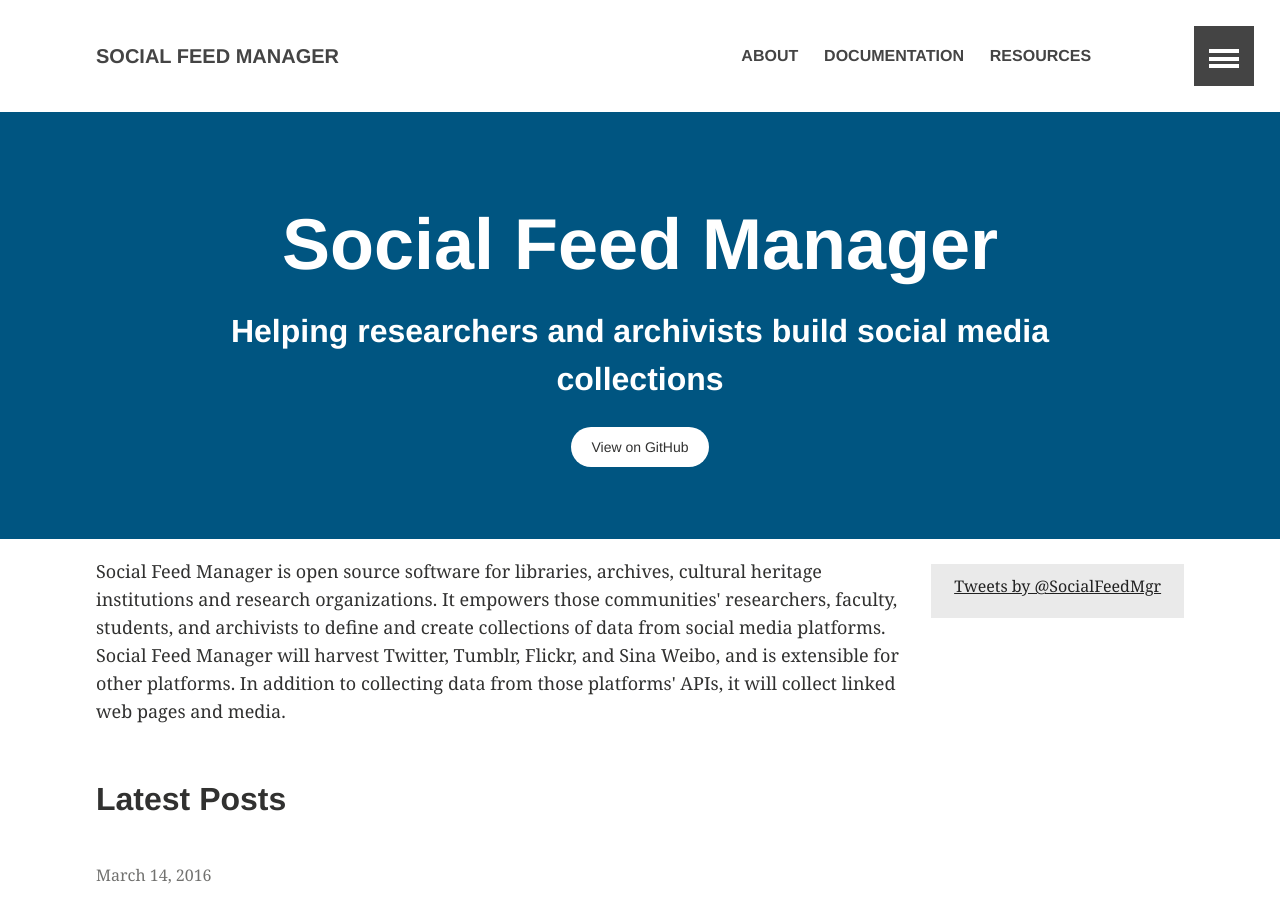
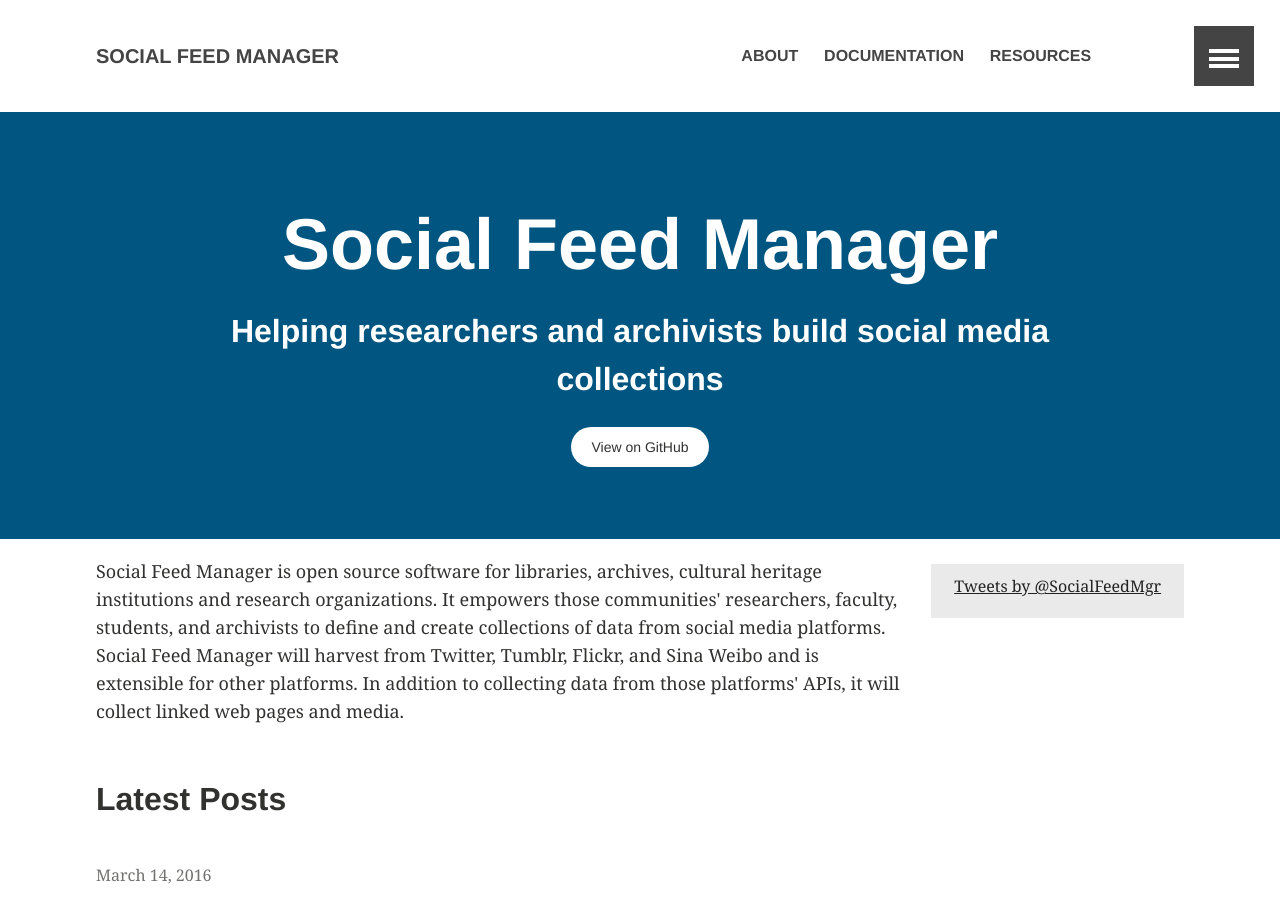
Before and after one commit to gwu-libraries/sfm-ui, a Jekyll site: the page built from index.md, in a window 1280 px wide and 900 px high. Built offline with Jekyll 4.4.1, drawn with Linux system fonts in a browser that asks for light colours; comment, search, counter and statistics services are not loaded.

Commit message:
editing intro paragraph

```diff
--- a/index.md
+++ b/index.md
@@ -6,7 +6,7 @@
   feature: blue-bg.png
 ---
 <div class="tiles">
-  <div class="tile"><p>Social Feed Manager is open source software for libraries, archives, cultural heritage institutions and research organizations. It empowers those communities' researchers, faculty, students, and archivists to define and create collections of data from social media platforms. Social Feed Manager will harvest Twitter, Tumblr, Flickr, and Sina Weibo, and is extensible for other platforms.  In addition to collecting data from those platforms' APIs, it will collect linked web pages and media.</p></div>
+  <div class="tile"><p>Social Feed Manager is open source software for libraries, archives, cultural heritage institutions and research organizations. It empowers those communities' researchers, faculty, students, and archivists to define and create collections of data from social media platforms. Social Feed Manager will harvest from Twitter, Tumblr, Flickr, and Sina Weibo and is extensible for other platforms.  In addition to collecting data from those platforms' APIs, it will collect linked web pages and media.</p></div>
   <div class="tile"><h2>Latest Posts</h2></div>
   {% for post in site.posts %}
 	{% include post-grid.html %}
```
